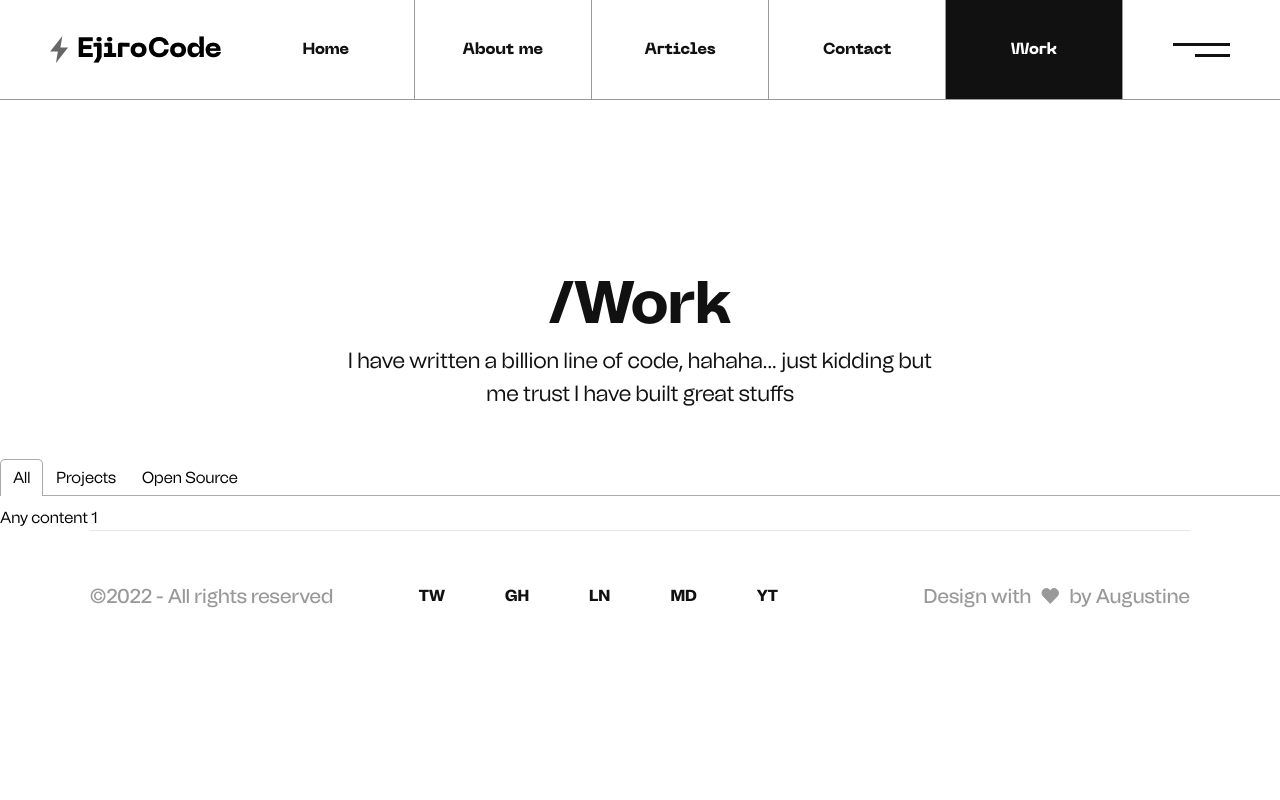
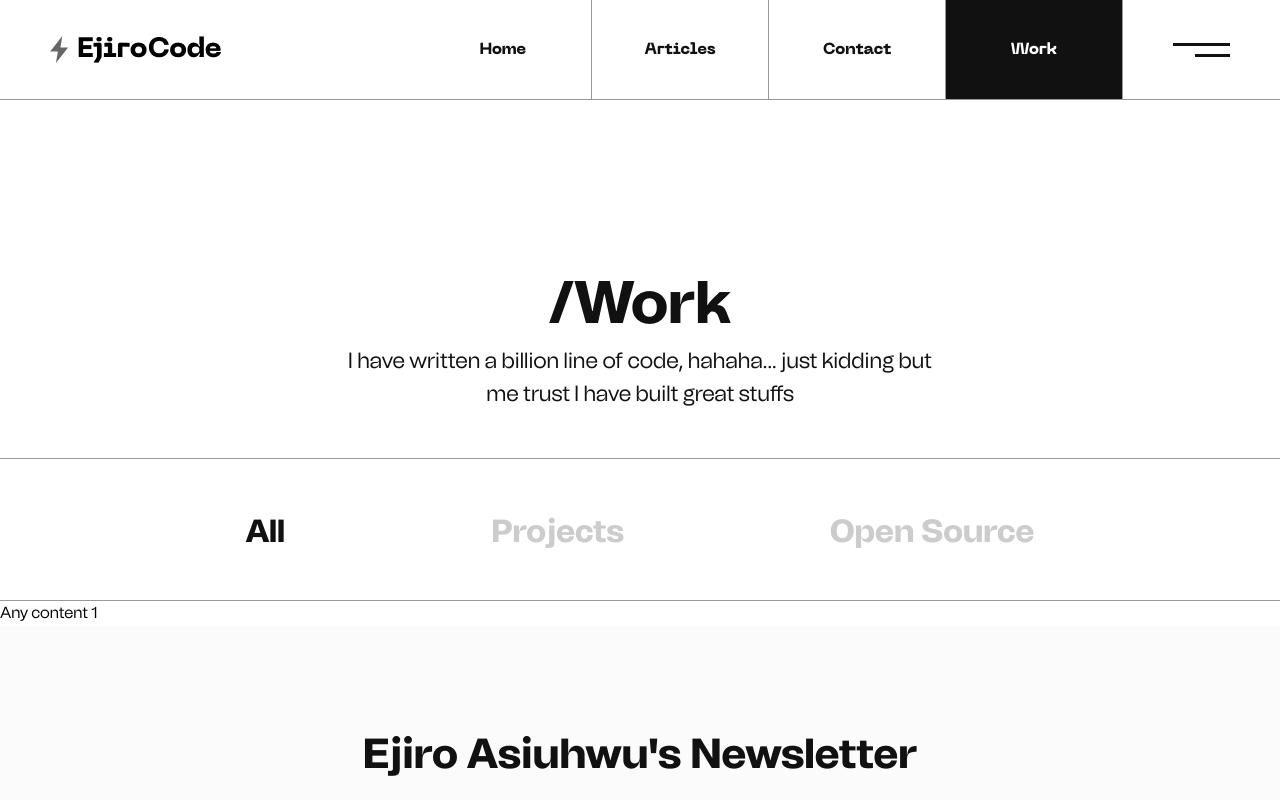
Before and after one commit to ejirocodes/portfolio-1, a Next.js app: page /work in a window 1280 px wide. Shown: the top 800 px of the page. Built offline with nearby package versions, Linux system fonts and the light colour scheme.

Commit message:
custom tab component

```diff
--- a/components/navigation/NavMain.tsx
+++ b/components/navigation/NavMain.tsx
@@ -8,10 +8,6 @@ export const NavMain = () => {
     {
       title: "Home",
       url: "/",
-    },
-    {
-      title: "About me",
-      url: "/about",
     },
     {
       title: "Articles",
--- a/pages/work.tsx
+++ b/pages/work.tsx
@@ -1,11 +1,12 @@
 import React from "react";
 import { Tab, Tabs, TabList, TabPanel } from "react-tabs";
 import "react-tabs/style/react-tabs.css";
+import Newsletter from "../components/article/Newsletter";
 
 const Work = () => {
   return (
     <section className="pt-[172px]">
-      <header className="text-center text-dark pb-[48px]">
+      <header className="text-center text-dark pb-[48px] ">
         <h1 className="text-[60px] leading-none mb-[12px] font-extrabold">
           /Work
         </h1>
@@ -16,11 +17,13 @@ const Work = () => {
       </header>
       <section>
         <Tabs>
-          <TabList>
-            <Tab>All</Tab>
-            <Tab>Projects</Tab>
-            <Tab>Open Source</Tab>
-          </TabList>
+          <div className="border-t border-gray3 py-[40px] border-b text-center">
+            <TabList className="tabs_main_list">
+              <Tab>All</Tab>
+              <Tab>Projects</Tab>
+              <Tab>Open Source</Tab>
+            </TabList>
+          </div>
 
           <TabPanel>
             <h2>Any content 1</h2>
@@ -33,6 +36,7 @@ const Work = () => {
           </TabPanel>
         </Tabs>
       </section>
+      <Newsletter />
     </section>
   );
 };
--- a/styles/globals.css
+++ b/styles/globals.css
@@ -1,6 +1,10 @@
 @tailwind base;
 @tailwind components;
 @tailwind utilities;
+
+:root {
+  --primary: #111111;
+}
 
 @font-face {
   font-family: "Tomato";
@@ -100,3 +104,19 @@
   opacity: 1;
   width: 120%;
 }
+.react-tabs__tab,
+.react-tabs__tab--selected {
+  background: transparent !important;
+  border-color: transparent !important;
+  border-radius: 0 !important;
+  font-size: 32px !important;
+  font-weight: 800 !important;
+  color: #cccccc !important;
+  transition: all 0.3s ease-in-out;
+}
+.react-tabs__tab--selected {
+  color: var(--primary) !important;
+}
+.react-tabs__tab:not(:nth-last-of-type(1)) {
+  margin-right: 180px !important;
+}
```
